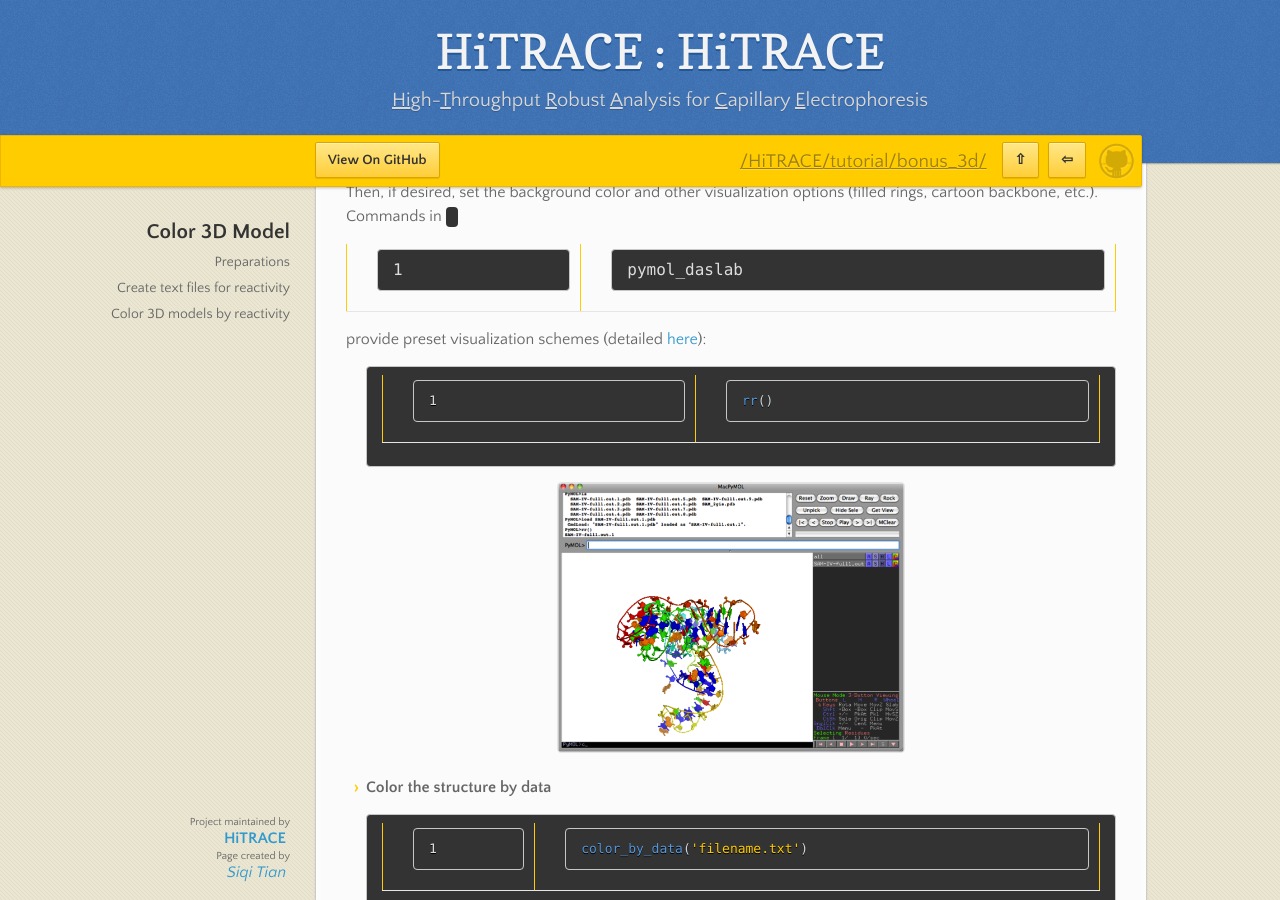
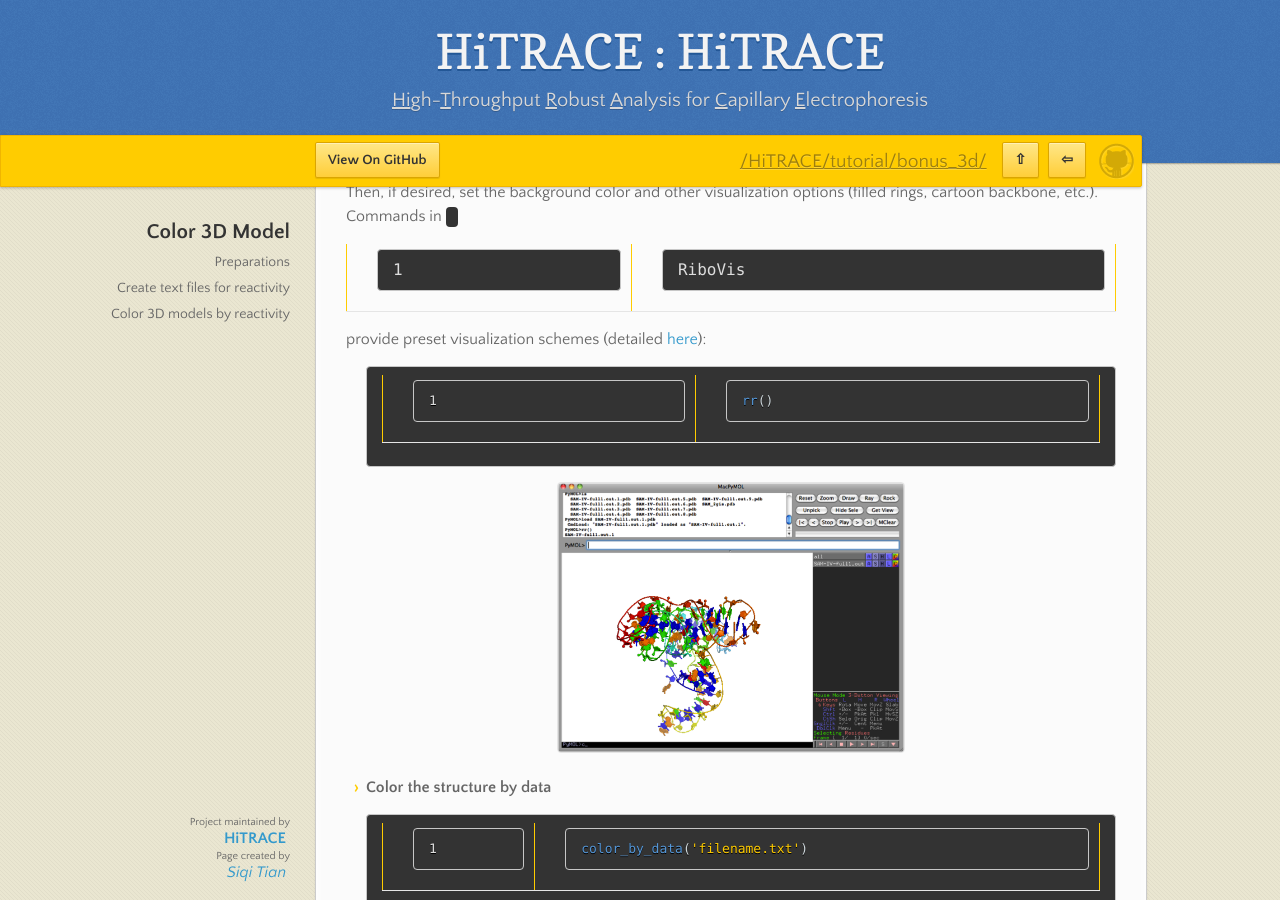
Before and after one commit to hitrace/hitrace.github.io, a Jekyll site: the page built from hitrace/bonus_3d.md, in a window 1280 px wide and 900 px high, scrolled down 2936 px. Built offline with Jekyll 4.4.1, drawn with Linux system fonts in a browser that asks for light colours.

Commit message:
migrate pymol_daslab to ribokit/ribovis

````diff
--- a/hitrace/bonus_3d.md
+++ b/hitrace/bonus_3d.md
@@ -57,7 +57,7 @@
 run pymol_daslab.py
 ```
 
-Or have it setup automatically (see [here](/pymol_daslab#installation)).
+Or have it setup automatically (see [here](https://ribokit.github.io/RiboVis#installation)).
 
 * Load _PDB_ of interest:
 
@@ -79,7 +79,7 @@
 
 * _(Optional)_ Set Options:
 
-Then, if desired, set the background color and other visualization options (filled rings, cartoon backbone, etc.). Commands in `pymol_daslab` provide preset visualization schemes (detailed [here](/pymol_daslab/docs/)):
+Then, if desired, set the background color and other visualization options (filled rings, cartoon backbone, etc.). Commands in `RiboVis` provide preset visualization schemes (detailed [here](https://ribokit.github.io/RiboVis/docs/)):
 
 ```python
 rr()
````
